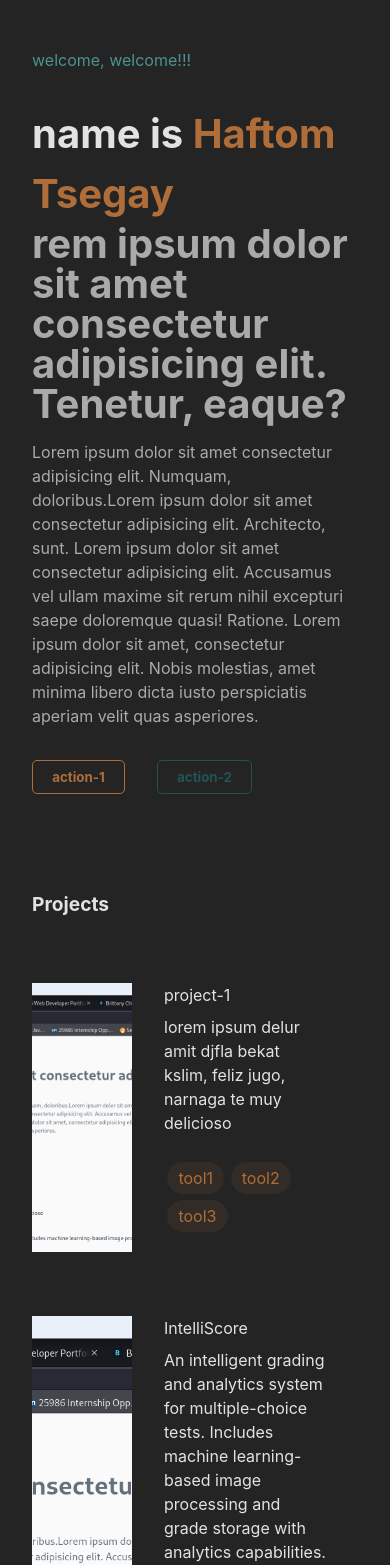
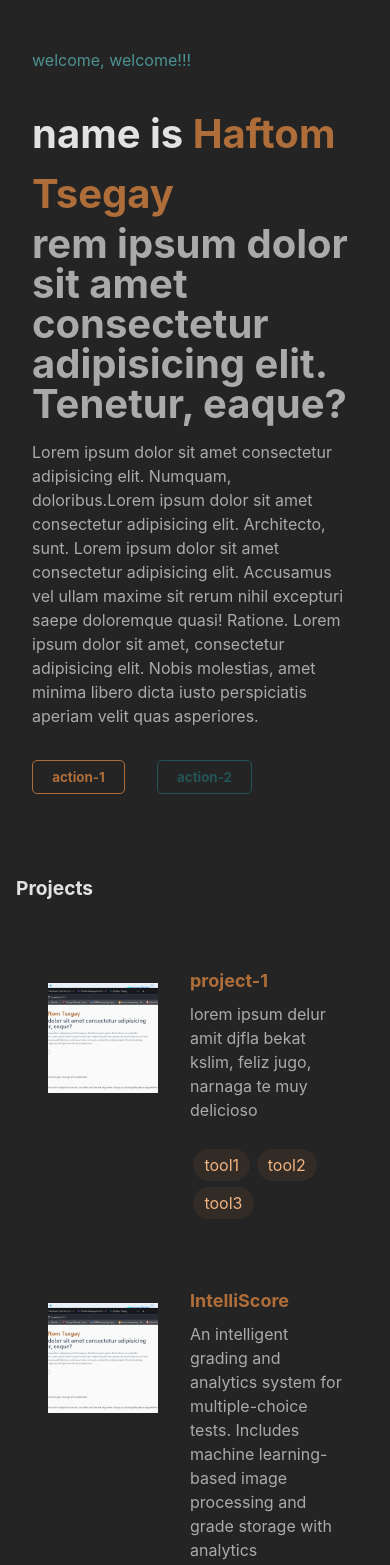
Before and after one commit to haftom-github/portfolio, a React (Vite) app: page / in a window 390 px wide. Shown: the top 1565 px of the page. Built offline with nearby package versions, Linux system fonts and the light colour scheme.

Commit message:
completed projects looks

```diff
--- a/src/App.css
+++ b/src/App.css
@@ -93,8 +93,9 @@ button:focus-visible {
 
 .projects .pic {
   flex-shrink: 0;
-  /* height: 100%; */
-  width: 100px;
+  padding: 1rem;
+  width: 150px;
+  height: 150px;
 }
 
 .projects img {
@@ -108,7 +109,22 @@ button:focus-visible {
 }
 
 .project {
-  padding: 2rem 0;
+  border-radius: 5px;
+  padding: 1rem;
+  margin: 1rem 0;
+  max-width: 700px;
+}
+
+.project:hover {
+  box-shadow: 0 0 5px color-mix(in srgb, var(--color-text), transparent 80%) inset;
+}
+
+.project:hover .title {
+  color: var(--color-tint-plus-secondary);
+}
+
+.project:hover .description {
+  opacity: 1;
 }
 
 .project .detail {
@@ -125,18 +141,43 @@ button:focus-visible {
   flex-wrap: wrap;
 }
 
+.project .title {
+  font-size: large;
+  font-weight: bold;
+  color: var(--color-secondary);
+}
+
+.project .description {
+  opacity: 0.7;
+}
+
 .tag {
   line-height: 1;
   border-radius: 20px;
   background-color: color-mix(in srgb, var(--color-secondary), transparent 90%);
   padding: 0.5rem 0.7rem;
   margin: 0.2rem;
-  color: var(--color-secondary);
+  color: var(--color-tint-plus-secondary);
 }
 
-@media (max-width: 700px) {
+@media (max-width: 800px) {
   #root, .projects, .hero-section {
     padding: 1rem;
+  }
+
+  .project .pic {
+    width: 110px;
+    height: 110px;
+  }
+
+  .project .detail {
+    padding: 0 1rem;
+  }
+}
+
+@media (max-width: 500px) {
+  .projects {
+    padding: 0;
   }
 }
 
--- a/src/simple.css
+++ b/src/simple.css
@@ -22,6 +22,16 @@
 }
 
 [data-theme='light'] {
+    --color-secondary: rgb(34, 105, 105);
+    --color-shade-secondary: rgb(17, 83, 83);
+    --color-shade-plus-secondary: rgb(7, 61, 61);
+    --color-tint-secondary: rgb(53, 125, 125);
+    --color-tint-plus-secondary: rgb(76, 146, 146);
+    --color-primary: rgb(175, 110, 57);
+    --color-shade-primary: rgb(138, 78, 29);
+    --color-shade-plus-primary: rgb(102, 53, 12);
+    --color-tint-primary: rgb(209, 142, 88);
+    --color-tint-plus-primary: rgb(243, 180, 127);
     --color-background: rgb(250, 250, 250);
     --color-text: rgb(33, 53, 71);
     background-color: rgb(250, 250, 250);
```
